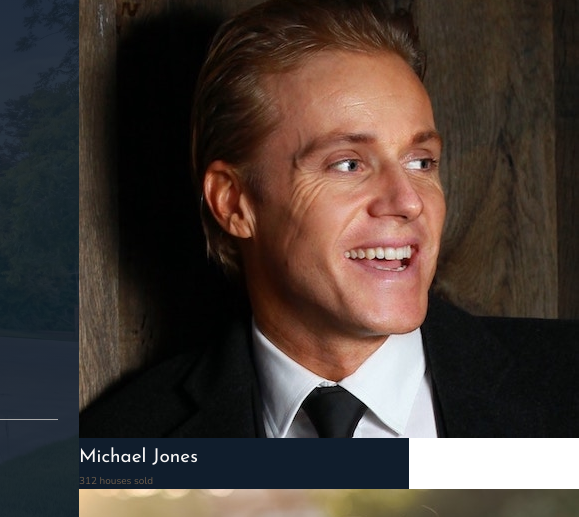
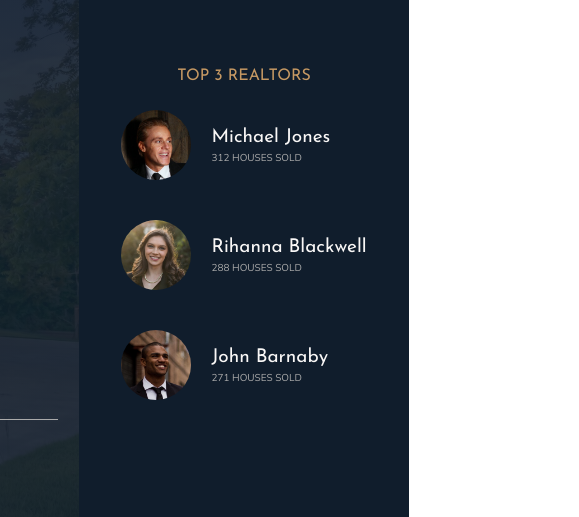
Before and after one commit to VladimirVolvakov/real-estate-agency-landing, a website: page index.html in a window 1280 px wide. Shown: the part 88-605 px from the top of the page, 871-1450 px from the left, 579 px wide, since content can reach past the window. Drawn offline with nearby package versions, Linux system fonts and the light colour scheme.

Commit message:
style: add styles for div.realtors

```diff
--- /dev/null
+++ b/sass/components/_top-realtors.scss
@@ -0,0 +1,21 @@
+.top-realtors {
+  &__list {
+    display: grid;
+    grid-template-columns: min-content max-content;
+    column-gap: 2rem;
+    row-gap: 5vh;
+    align-items: center;
+  }
+
+  &__photo {
+    display: block;
+    width: 7rem;
+    border-radius: 50%;
+  }
+
+  &__experience {
+    text-transform: uppercase;
+    color: $color-grey-light-2;
+    margin-top: -0.3rem;
+  }
+}
--- a/sass/layout/_realtors.scss
+++ b/sass/layout/_realtors.scss
@@ -1,4 +1,10 @@
 .realtors {
   background-color: $color-secondary;
+  padding: 3rem;
   grid-column: col-start 7 / full-end;
+  display: grid;
+  justify-content: center;
+  justify-items: center;
+  align-content: center;
+  row-gap: 2rem;
 }
--- a/sass/main.scss
+++ b/sass/main.scss
@@ -7,6 +7,7 @@
 @import "components/home";
 @import "components/nav";
 @import "components/reference";
+@import "components/top-realtors";
 @import "layout/features";
 @import "layout/footer";
 @import "layout/gallery";
```
Also changed, not shown: css/style.css.
